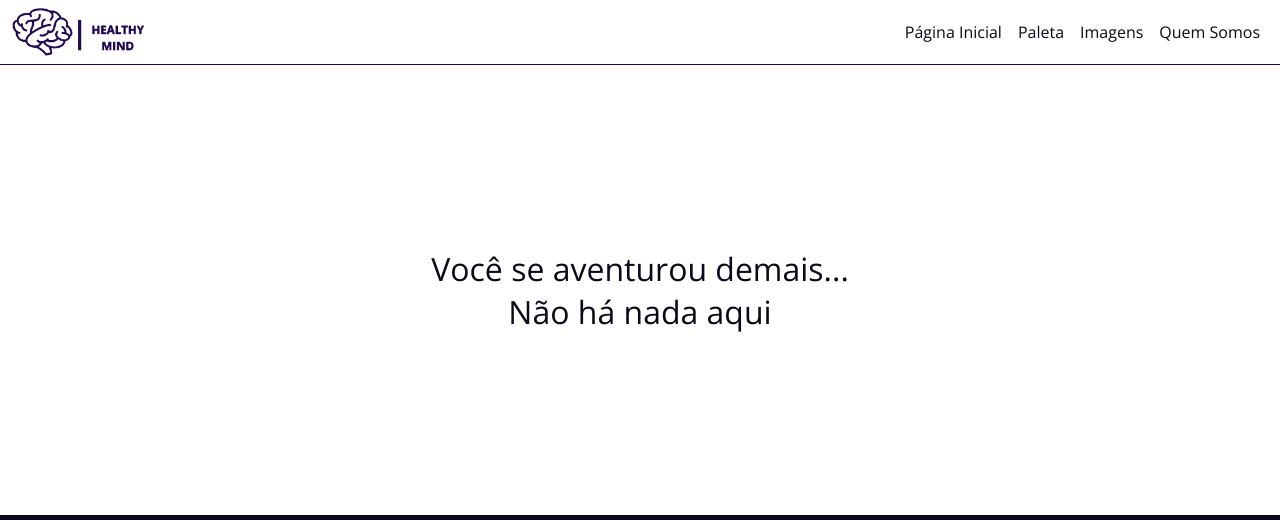
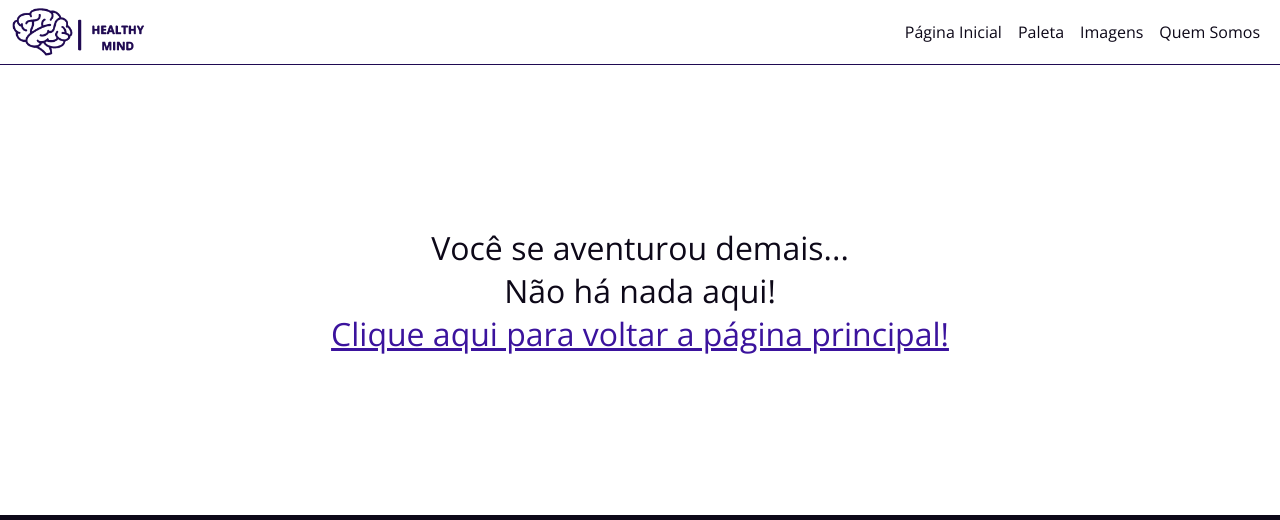
Before and after one commit to AlanLima287/healthy_mind, a plain HTML site: page error.html in a window 1280 px wide. Shown: the top 520 px of the page. Drawn offline with nearby package versions, Linux system fonts and the light colour scheme.

Commit message:
Final for real

```diff
--- a/error.html
+++ b/error.html
@@ -29,7 +29,9 @@
       <main class="error">
 
          Você se aventurou demais...<br>
-         Não há nada aqui
+         Não há nada aqui!
+
+         <a href="./">Clique aqui para voltar a página principal!</a>
 
       </main>
 
--- a/style/style.css
+++ b/style/style.css
@@ -105,6 +105,20 @@ main {
    place-content: center;
    text-align: center;
    margin: 5rem 1rem;
+}
+
+.error a {
+   text-decoration: underline;
+   color: var(--clr-drk-3);
+}
+
+.error a:hover {
+   color: var(--clr-lgh-4);
+}
+
+.error a:active {
+   text-decoration: underline;
+   color: var(--clr-drk-4);
 }
 
 .downloads {
```
